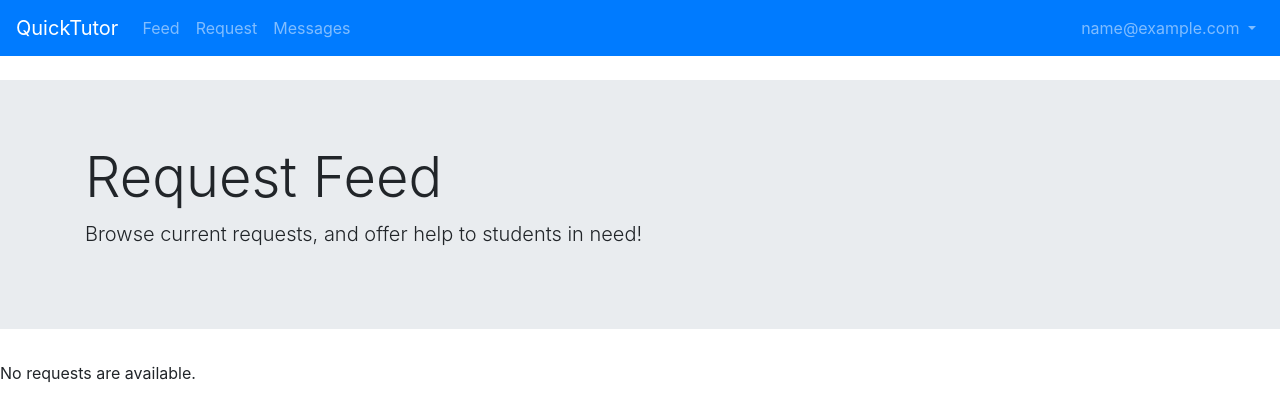
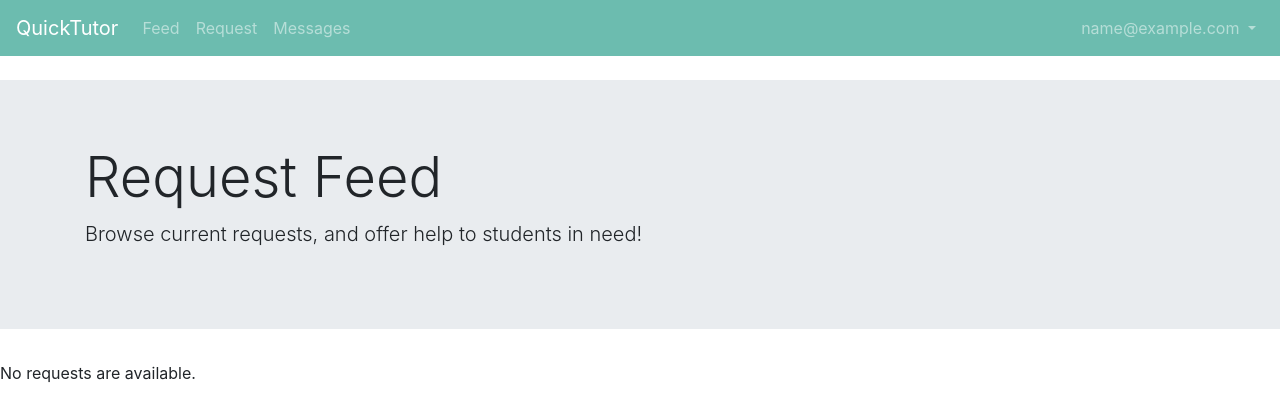
Before and after one commit to quinnlewis98/QuickTutor, a Django app: page /feed/ in a window 1280 px wide. Shown: the top 420 px of the page. Run offline with Django 3.2, Linux system fonts and the light colour scheme; the visitor is signed in with stand-in values (Sample User, id 1); data that the repository does not hold is empty; parts of the project's set-up code (start-up, migrations or seed data) failed here and were passed over; some libraries are stand-ins or nearby versions.

Commit message:
navbar color change

```diff
--- a/app/templates/app/contacts.html
+++ b/app/templates/app/contacts.html
@@ -7,13 +7,12 @@
 
     <!-- Bootstrap CSS -->
     <link rel="stylesheet" href="https://stackpath.bootstrapcdn.com/bootstrap/4.4.1/css/bootstrap.min.css" integrity="sha384-Vkoo8x4CGsO3+Hhxv8T/Q5PaXtkKtu6ug5TOeNV6gBiFeWPGFN9MuhOf23Q9Ifjh" crossorigin="anonymous">
-
     <title>Contacts</title>
   </head>
   <body>
 
     <!-- NAVBAR -->
-    <nav class="navbar navbar-expand-lg navbar-dark bg-primary">
+    <nav class="navbar navbar-expand-lg navbar-dark" style="background-color: #6cbcaf;">
       <a class="navbar-brand" href='/'>QuickTutor</a>
       <div id="navbarNav">
         <ul class="navbar-nav">
--- a/app/templates/app/feed.html
+++ b/app/templates/app/feed.html
@@ -18,7 +18,7 @@
 </head>
 <body>
   <!-- NAVBAR -->
-  <nav class="navbar navbar-expand-lg navbar-dark bg-primary">
+  <nav class="navbar navbar-expand-lg navbar-dark" style="background-color: #6cbcaf;">
     <a class="navbar-brand" href='/'>QuickTutor</a>
     <div id="navbarNav">
       <ul class="navbar-nav">
--- a/app/templates/app/messages.html
+++ b/app/templates/app/messages.html
@@ -12,7 +12,7 @@
   </head>
   <body>
     <!-- NAVBAR -->
-    <nav class="navbar navbar-expand-lg navbar-dark bg-primary">
+    <nav class="navbar navbar-expand-lg navbar-dark" style="background-color: #6cbcaf;">
       <a class="navbar-brand" href='/'>QuickTutor</a>
       <div id="navbarNav">
         <ul class="navbar-nav">
--- a/app/templates/app/myRequest.html
+++ b/app/templates/app/myRequest.html
@@ -15,7 +15,7 @@
   </head>
 
   <!-- NAVBAR -->
-  <nav class="navbar navbar-expand-lg navbar-dark bg-primary">
+  <nav class="navbar navbar-expand-lg navbar-dark" style="background-color: #6cbcaf;">
     <a class="navbar-brand" href='/'>QuickTutor</a>
     <div id="navbarNav">
       <ul class="navbar-nav">
--- a/app/templates/app/profile.html
+++ b/app/templates/app/profile.html
@@ -13,7 +13,7 @@
   <body>
 
     <!-- NAVBAR -->
-  <nav class="navbar navbar-expand-lg navbar-dark bg-primary">
+    <nav class="navbar navbar-expand-lg navbar-dark" style="background-color: #6cbcaf;">
     <a class="navbar-brand" href='/'>QuickTutor</a>
     <div id="navbarNav">
       <ul class="navbar-nav">
```
